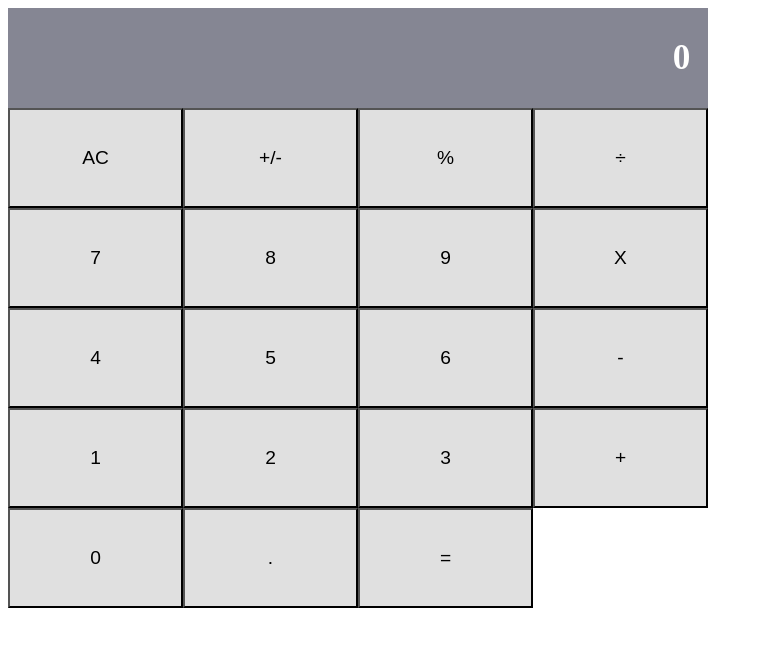
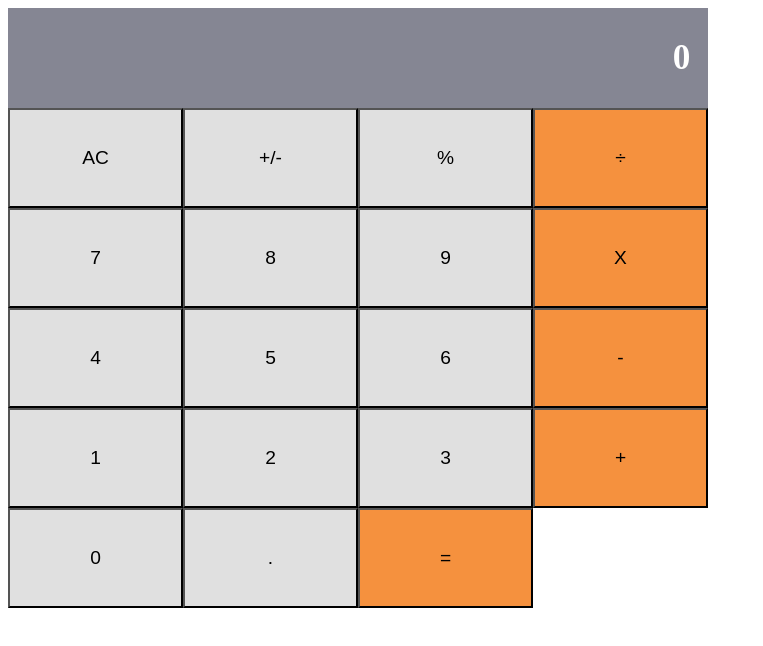
Before and after one commit to mcrd25/react-calculator, a React app: page / in a window 1280 px wide. Shown: the whole page, without its empty margins (0-763 px from the left). Built offline with nearby package versions, Linux system fonts and the light colour scheme.

Commit message:
WIP: Added color property

```diff
--- a/src/components/Button.js
+++ b/src/components/Button.js
@@ -1,14 +1,21 @@
 import React from 'react';
 import PropTypes from 'prop-types';
 
-const Button = ({ name }) => (
-  <button type="button" className="btn">
-    { name }
-  </button>
-);
+const Button = ({ name, color }) => {
+  const btnClass = color === 'grey' ? `btn ${color}` : 'btn';
+  return (
+    <button
+      type="button"
+      className={btnClass}
+    >
+      { name }
+    </button>
+  );
+};
 
 Button.propTypes = {
   name: PropTypes.string.isRequired,
+  color: PropTypes.string,
 };
 
 export default Button;
--- a/src/components/ButtonPanel.js
+++ b/src/components/ButtonPanel.js
@@ -14,9 +14,10 @@ const ButtonPanel = () => {
       {groups.map(group => (
         <div key={group} className="panel-row">
           {
-                group.map(buttonName => (
+            group.map((buttonName, index, arr) => (
               <Button
                 name={buttonName}
+                color={index !== arr.length - 1 ? 'grey' : 'orange'}
                 key={buttonName}
               />
             ))
--- a/src/index.css
+++ b/src/index.css
@@ -33,8 +33,13 @@
 	height: 100%;
 	width: 25%;
 	font-size: 1.2em;
-	background-color: #E0E0E0;
+	background-color: #F5913E;
 	border-width: 2px;
 	outline: none;
 	font-weight: 500;
+
 }
+
+.grey {
+	background-color: #E0E0E0;
+}
```
Lines whose indentation alone changed are shown as unchanged.
